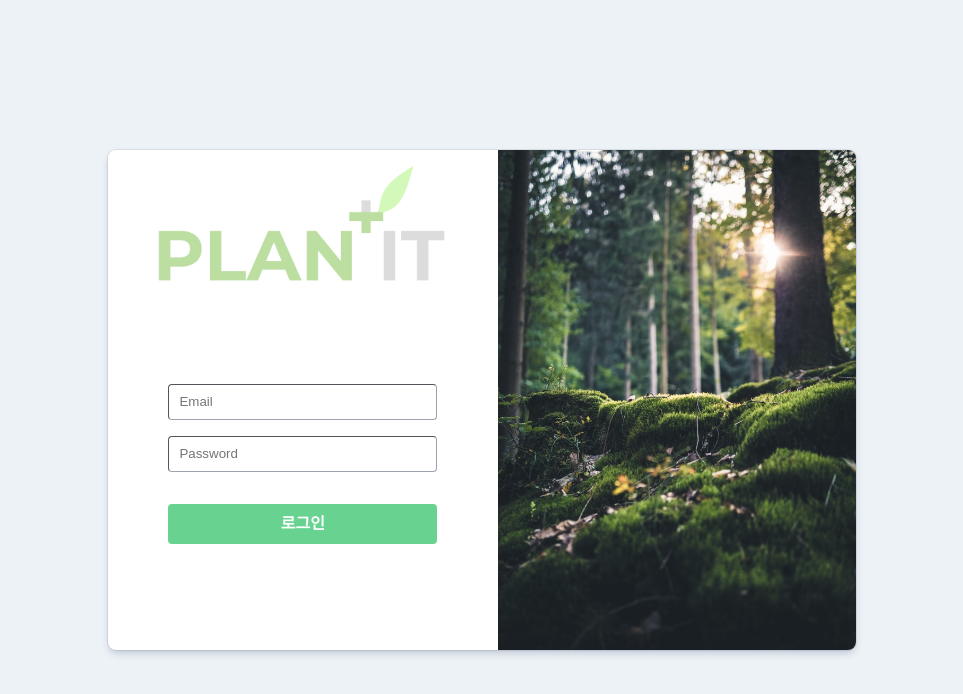
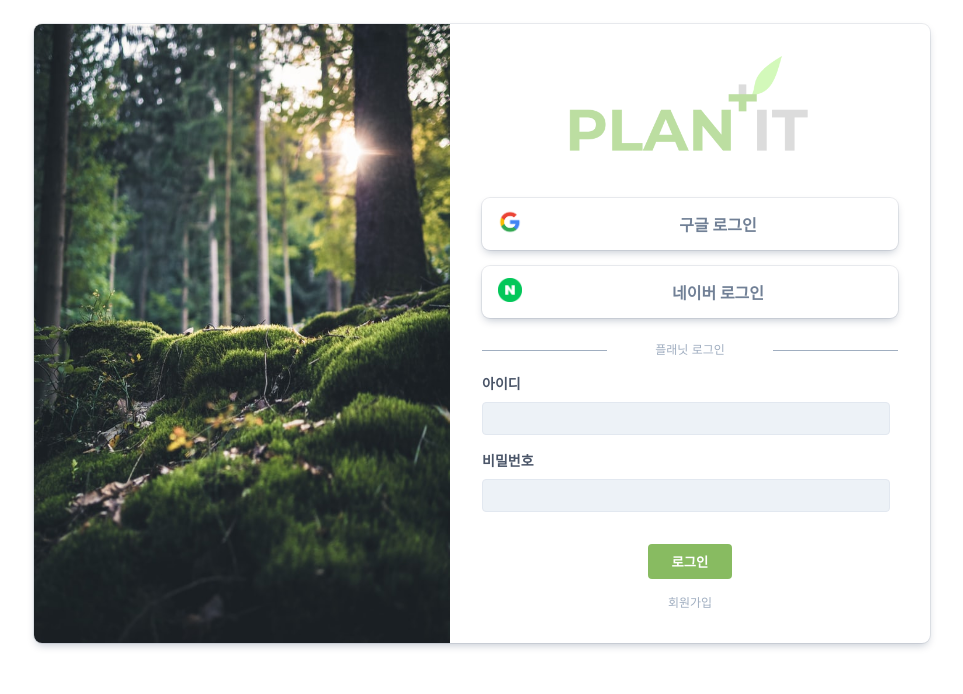
Before and after one commit to Typonote/PlantItLoginForm, a React (Create React App) app: page / in a window 1280 px wide. Shown: the top 694 px of the page, without its empty margins (158-1121 px from the left). Built offline with nearby package versions, Linux system fonts and the light colour scheme.

Commit message:
#2 2번째 로그인 폼 제작

```diff
--- a/src/App.js
+++ b/src/App.js
@@ -1,11 +1,13 @@
 import logo from "./logo.svg";
 import "./App.css";
 import Login from "./pages/Login/Login";
+import LoginTwo from "./pages/Login/LoginTwo";
 
 function App() {
   return (
     <div className="App">
-      <Login />
+      {/* <Login /> */}
+      <LoginTwo />
     </div>
   );
 }
--- /dev/null
+++ b/src/pages/Login/LoginTwo.js
@@ -0,0 +1,72 @@
+import React from "react";
+import "./scss/LoginTwo.scss";
+import Logo from "../../Asset/logo.png";
+import GoogleButtonImg from "../../Asset/login_button_google.png";
+import LoginImage from "../../Asset/login.jpeg";
+import NaverButtonImg from "../../Asset/login_button_naver.png";
+
+const LoginTwo = () => {
+  return (
+    <div className="AAA">
+      <div className="BBB">
+        <div className="CCC">
+          <img src={LoginImage} alt="" className="CCC__Image" />
+        </div>
+        <div className="DDD">
+          <img src={Logo} alt="" className="Tlogo__Image" />
+          <a href="###" className="FFF" style={{ textDecoration: "none" }}>
+            <div className="GGG">
+              <img
+                className="HHH"
+                src={GoogleButtonImg}
+                alt="구글 로그인 버튼"
+              />
+            </div>
+            <h1 className="III">구글 로그인</h1>
+          </a>
+
+          <a href="###" className="FFF" style={{ textDecoration: "none" }}>
+            <div className="GGG">
+              <img
+                className="HHH"
+                src={NaverButtonImg}
+                alt="네이버 로그인 버튼"
+              />
+            </div>
+            <h1 className="III">네이버 로그인</h1>
+          </a>
+
+          <div className="JJJ">
+            <span className="KKK"></span>
+            <div className="UUU">플래닛 로그인</div>
+            <span className="KKK"></span>
+          </div>
+          <div className="LLL">
+            <div className="TTT">
+              <label className="MMM">아이디</label>
+            </div>
+            <input className="NNN" type="email" />
+          </div>
+          <div className="LLL">
+            <div className="TTT">
+              <label className="MMM">비밀번호</label>
+            </div>
+            <input className="NNN" type="password" />
+          </div>
+          <div className="OOO">
+            <button className="PPP">로그인</button>
+          </div>
+          <div className="QQQ">
+            <span className="RRR"></span>
+            <a href="###" className="SSS" style={{ textDecoration: "none" }}>
+              회원가입
+            </a>
+            <span className="RRR"></span>
+          </div>
+        </div>
+      </div>
+    </div>
+  );
+};
+
+export default LoginTwo;
--- a/src/pages/Login/scss/Login.scss
+++ b/src/pages/Login/scss/Login.scss
@@ -100,9 +100,7 @@
         border-color: rgba(156, 163, 175, 1);
     }
 
-    .Login__Input:focus {
-        border-color: #68d391;
-    }
+
 }
 
 .IIII {
--- /dev/null
+++ b/src/pages/Login/scss/LoginTwo.scss
@@ -0,0 +1,190 @@
+.AAA {
+    padding-top: 1.5rem;
+    padding-bottom: 1.5rem;
+}
+
+.BBB {
+    max-width: 56rem;
+    display: flex;
+    margin-left: auto;
+    margin-right: auto;
+    background-color: white;
+    border-radius: 0.5rem;
+    overflow: hidden;
+    box-shadow: rgba(9, 30, 66, 0.25) 0px 4px 8px -2px, rgba(9, 30, 66, 0.08) 0px 0px 0px 1px;
+
+    @media screen and (max-width: 1024px) {
+        max-width: 24rem;
+    }
+
+    @media screen and (max-width: 768px) {
+        width: 90%;
+    }
+}
+
+.CCC {
+    display: block;
+    width: 50%;
+    background-size: cover;
+    background-color: yellowgreen;
+
+    @media screen and (max-width: 1024px) {
+        display: none;
+    }
+}
+
+.CCC__Image {
+    width: 100%;
+    height: 100%;
+}
+
+.DDD {
+    width: 50%;
+    padding: 2rem;
+
+    @media screen and (max-width: 1024px) {
+        width: 100%;
+    }
+}
+
+.EEE {
+    font-size: 1.5rem;
+    line-height: 2rem;
+    color: black;
+    text-align: center;
+    font-weight: 700;
+}
+
+.Tlogo__Image {
+    width: 60%;
+    margin-bottom: 1rem;
+}
+
+.FFF {
+    display: flex;
+    justify-content: center;
+    align-items: center;
+    margin-top: 1rem;
+    color: white;
+    border-radius: 0.5rem;
+    box-shadow: rgba(9, 30, 66, 0.25) 0px 4px 8px -2px, rgba(9, 30, 66, 0.08) 0px 0px 0px 1px;
+}
+
+.FFF:hover {
+    background-color: #f7fafc;
+}
+
+.GGG {
+    padding-left: 1rem;
+    padding-right: 1rem;
+    padding-top: 0.75rem;
+    padding-bottom: 0.75rem;
+}
+
+.HHH {
+    width: 1.5rem;
+    height: 1.5rem;
+}
+
+.III {
+    width: 83.333333%;
+    text-align: center;
+    color: #718096;
+    text-decoration: none;
+    font-size: 1rem;
+    font-weight: 700;
+    padding-left: 1rem;
+    padding-right: 1rem;
+}
+
+.JJJ {
+    display: flex;
+    margin-top: 1.5rem;
+    align-items: center;
+    justify-content: space-between;
+}
+
+.KKK {
+    width: 30%;
+    border-bottom: 1px solid #a0aec0;
+}
+
+.UUU {
+    color: #a0aec0;
+    font-size: 0.75rem;
+    line-height: 1rem;
+    text-align: center;
+}
+
+.LLL {
+    margin-top: 1rem;
+}
+
+.TTT {
+    display: flex;
+    justify-content: space-between;
+}
+
+.MMM {
+    display: block;
+    color: #4a5568;
+    font-weight: 700;
+    font-size: 0.875rem;
+    line-height: 1.25rem;
+    margin-bottom: 0.5rem;
+}
+
+.NNN {
+    display: block;
+    width: 90%;
+    background-color: #edf2f7;
+    color: #4a5568;
+    border: 1px solid #e2e8f0;
+    border-radius: 0.25rem;
+    padding: 0.5rem 1rem;
+    appearance: none;
+}
+
+.NNN:focus {
+    outline: 2px solid transparent;
+    box-shadow: 0 0 0 3px #9ae6b4;
+}
+
+.OOO {
+    margin-top: 2rem;
+}
+
+.PPP {
+    background-color: #88bb61;
+    border: none;
+    color: white;
+    font-weight: 700;
+    padding: 0.5rem 1.5rem;
+    border-radius: 0.25rem;
+}
+
+.PPP:hover {
+    background-color: darken($color: #88bb61, $amount: 10%);
+}
+
+.QQQ {
+    display: flex;
+    margin-top: 1rem;
+    align-items: center;
+    justify-content: space-between;
+}
+
+.RRR {
+    width: 20%;
+    border-bottom-width: 1px;
+
+    @media screen and (max-width: 768px) {
+        width: 25%;
+    }
+}
+
+.SSS {
+    color: #a0aec0;
+    font-size: 0.75rem;
+    line-height: 1rem;
+}
```
Also changed, not shown: src/Asset/login_button_google.png (added), src/Asset/login_button_naver.png (added).
